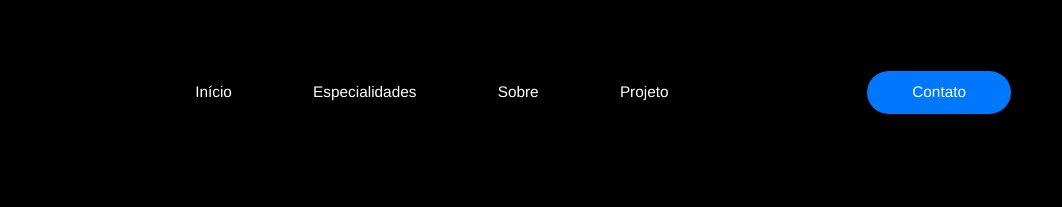
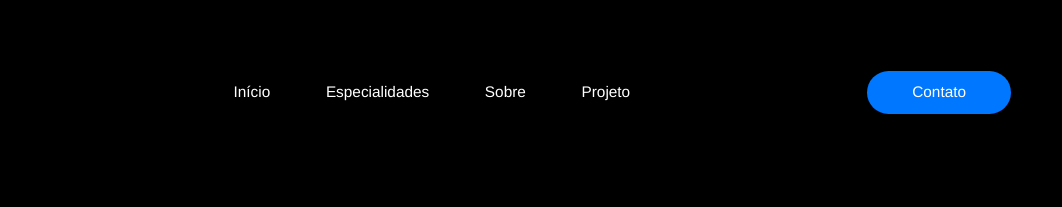
Before and after one commit to AugustoAlmondes/Portfolio, a plain HTML site: page index.html in a window 1280 px wide. Shown: the top 207 px of the page, 218-1280 px from the left. Drawn offline with nearby package versions, Linux system fonts and the light colour scheme.

Commit message:
message: "First Commit"

```diff
--- a/style.css
+++ b/style.css
@@ -71,7 +71,7 @@ header nav ul {
 header nav ul li {
     font-size: 1.2vw;
     display: inline-block;
-    padding: 3vw;
+    padding: 2vw;
 
 }
 
```
